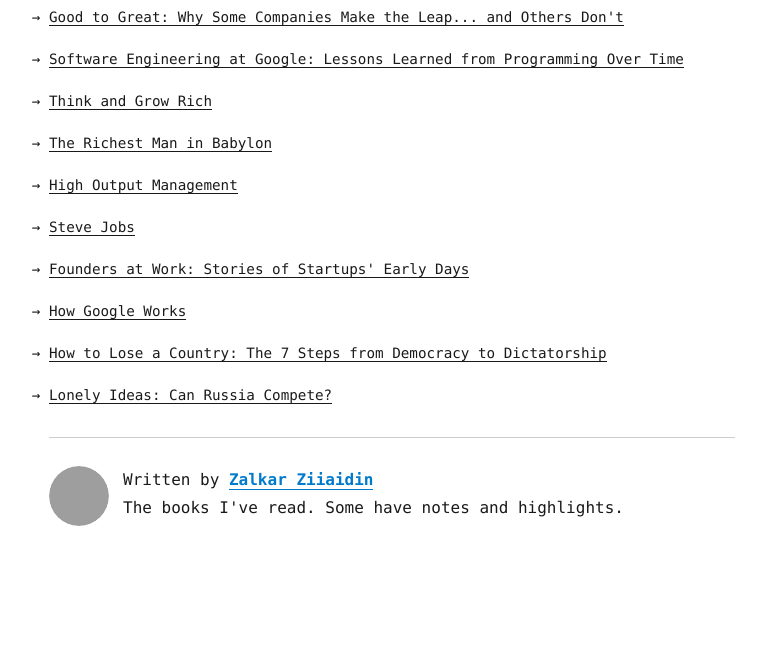
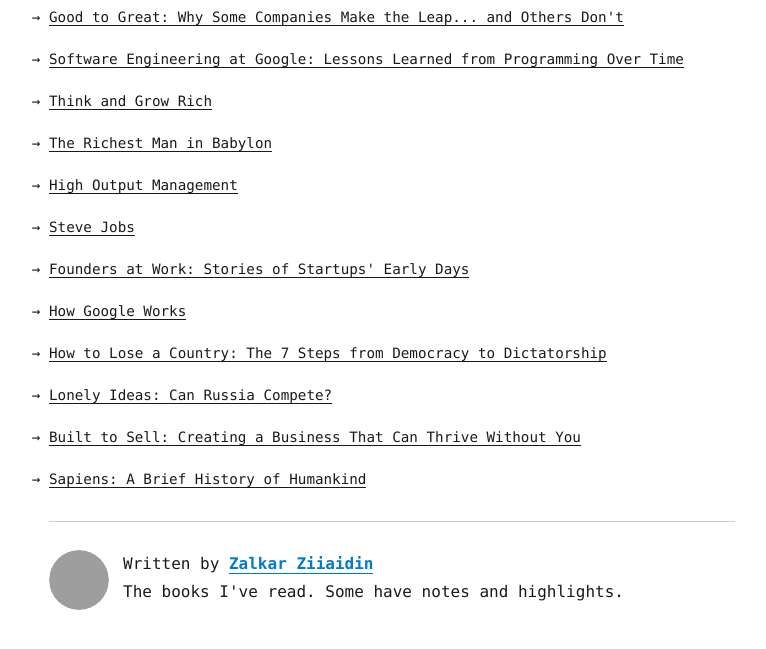
Before and after one commit to zalkar-z/personal-blog, a Gatsby site: page /wishlist/ in a window 1280 px wide. Shown: the part 145-794 px from the top of the page, without its empty margins (248-1014 px from the left). Built offline with nearby package versions, Linux system fonts and the light colour scheme; Gatsby itself is replaced by a stand-in of ours; some packages are replaced by stand-ins of ours; grey boxes are pictures that could not be loaded.

Commit message:
Update index.md

```diff
--- a/content/blog/wishlist/index.md
+++ b/content/blog/wishlist/index.md
@@ -16,3 +16,5 @@ reviewAvailable: false
 - [How Google Works](https://www.goodreads.com/book/show/23158207-how-google-works?ac=1&from_search=true&qid=1LnpAp7Oa0&rank=1)
 - [How to Lose a Country: The 7 Steps from Democracy to Dictatorship](https://www.goodreads.com/book/show/42976058-how-to-lose-a-country)
 - [Lonely Ideas: Can Russia Compete?](https://www.goodreads.com/book/show/17756294-lonely-ideas)
+- [Built to Sell: Creating a Business That Can Thrive Without You](https://www.goodreads.com/book/show/10075698-built-to-sell)
+- [Sapiens: A Brief History of Humankind](https://www.goodreads.com/book/show/23692271-sapiens?ac=1&from_search=true&qid=pGNhZUTfUs&rank=1)
```
